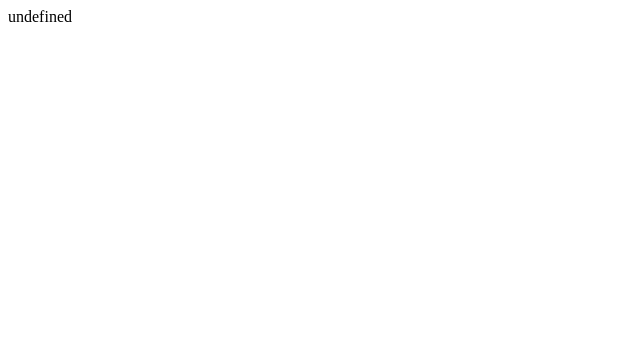
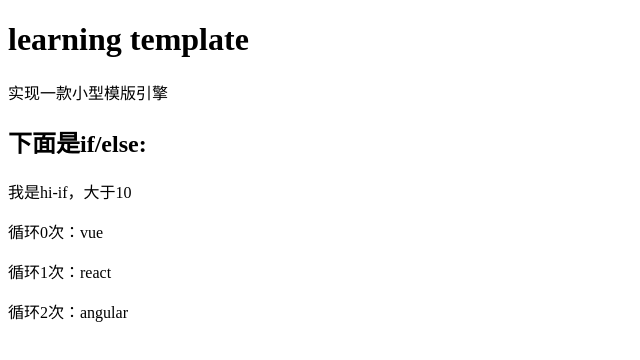
Before and after one commit to Wendydesigner/hi-template-engine, a website with bundled scripts: page index.html in a window 1280 px wide. Shown: the whole page, without its empty margins (0-640 px from the left). Built offline with nearby package versions, Linux system fonts and the light colour scheme.

Commit message:
finish test && engine

```diff
--- /dev/null
+++ b/engine.js
@@ -0,0 +1,74 @@
+
+class tpl {
+    constructor(config) {
+        this.signs = {
+            dataSign: ['{{', '}}'],
+            startSign: ['{%', '%}'],
+            endSign: ['{%/', '%}']
+        }
+        this.Filters = {
+            upper: str =>`${str}.toUpperCase()`,
+            lower: str => `${str}.toLowerCase()`
+        }
+        Object.keys(this.signs).forEach(key => {
+            this.signs[key].splice(1, 0, '(.+?)')
+            this.signs[key] = new RegExp(this.signs[key].join(''), 'g')
+        })
+    }
+    _filter(str) {
+        const arr = str.split('|').map(s=>s.trim());
+        const data = arr[0];
+        const filters = arr.slice(1);
+        const val = filters.reduce((total, item) => {
+            if (!this.Filters[item]) {
+                throw new Error(`没有${item}过滤器`)
+                return;
+            }
+            return this.Filters[item](total);
+        }, data);
+        return `'+(${val})+'`;
+    }
+    _syntax(str) {
+        const arr = str.trim().split(/\s+/)
+        let exp = str;
+        if (arr[0] === 'hi-if') {
+            // if (xx) {
+            exp = `if(${arr.slice(1).join(' ')}) {`
+        } else if (arr[0] === 'hi-else') {
+            // } else {
+            exp = `} else {`
+        } else if (arr[0] === 'hi-elif') {
+            // } else if (xx) {
+            exp = `} else if ( ${arr.slice(1).join(' ')} ) {`
+        } else if (arr[0] === 'each') {
+            // for (var index = 0, len = xx.length; index < len; index++) {
+            exp = `for (var index = 0, len = ${arr[1]}.length; index < len; index++) {var item = ${arr[1]}[index];`
+        }
+        return exp;
+    }
+    _compile(str, data) {
+        const tpl = str.replace(/[\r\n]/g, '').replace(this.signs.dataSign, (match, p)=> {
+            const filter = p.indexOf('|');
+            if(filter !== -1) {
+                const res = this._filter(p)
+                return res;
+            } else {
+                return `'+(${p})+'`;
+            };
+        }).replace( this.signs.endSign, () => {
+            return `'} tpl += '`;
+        }).replace(this.signs.startSign, (match, p) => {
+            const res = p.replace('&gt;', '>').replace('&lt;', '<');
+            const synRes = this._syntax(res);
+            return `'; `+ synRes + ` tpl += '`;
+        })
+        const func = new Function('data', `var tpl='${tpl}';  return tpl;`);
+        return func(data)
+    }
+    compile(str, data) {
+        try {
+           return this._compile(str, data);
+        }catch(e){}
+    }
+}
+module.exports =  tpl;
--- a/index.html
+++ b/index.html
@@ -18,18 +18,12 @@
             <p>我是hi-else，大于4小于10</p>
         {%/hi-if%}
 
+        {%each data.list as item%}
+            <p>循环{{index}}次：{{item}}</p>
+        {%/each%}
 
     </template>
-    <script type="module">
-        import tpl from './index.js';
-        const data = {
-            name: 'LEARNING template',
-            desc: '实现一款小型模版引擎',
-            num: 8,
-            list: ['vue', 'react', 'angular']
-        }
-        const text = document.getElementById('template').innerHTML;
-        document.getElementById('showResult').innerHTML = new tpl().compile(text,data);
+    <script src="./bundle.js">
     </script>
 
 </body>
--- a/index.js
+++ b/index.js
@@ -1,81 +1,10 @@
 
-class tpl {
-    constructor(config) {
-        this.signs = {
-            dataSign: ['{{', '}}'],
-            startSign: ['{%', '%}'],
-            endSign: ['{%/', '%}']
-        }
-        this.Filters = {
-            upper: str =>`${str}.toUpperCase()`,
-            lower: str => `${str}.toLowerCase()`
-        }
-        Object.keys(this.signs).forEach(key => {
-            this.signs[key].splice(1, 0, '(.+?)')
-            this.signs[key] = new RegExp(this.signs[key].join(''), 'g')
-        })
-    }
-    _filter(str) {
-        const arr = str.split('|').map(s=>s.trim());
-        const data = arr[0];
-        const filters = arr.slice(1);
-        const val = filters.reduce((total, item) => {
-            if (!this.Filters[item]) {
-                throw new Error(`没有${item}过滤器`)
-                return;
-            }
-            return this.Filters[item](total);
-        }, data);
-        return `'+(${val})+'`;
-    }
-    _syntax(str) {
-        const arr = str.trim().split(/\s+/)
-        let exp = str;
-        if (arr[0] === 'hi-if') {
-            // if (xx) {
-            exp = `if ( ${arr.slice(1).join(' ')} ) {`
-            console.log(exp);
-        } else if (arr[0] === 'hi-else') {
-            // } else {
-            exp = `} else {`
-        } else if (arr[0] === 'hi-elif') {
-            // } else if (xx) {
-            exp = `} else if ( ${arr.slice(1).join(' ')} ) {`
-        } else if (arr[0] === 'each') {
-            // for (var index = 0, len = xx.length; index < len; index++) {
-            exp = `for (var index = 0, len = ${arr[1]}.length; index < len; index++) {var item = ${arr[1]}[index]`
-        }
-        return exp;
-    }
-    _compile(str, data) {
-        const tpl = str.replace(/[\r\n]/g, '').replace(this.signs.dataSign, (match, p)=> {
-            const filter = p.indexOf('|');
-            if(filter !== -1) {
-                const res = this._filter(p)
-                return res;
-            } else {
-                return `'+(${p})+'`;
-            };
-        })
-        console.log(tpl);
-        tpl = tpl.replace(this.signs.startSign, (match, p) => {
-            const res = p.replace('&gt;', '>').replace('&lt;', '<');
-            console.log(res);
-            res = this._syntax(res);
-            console.log(res);
-            return `' `+ res + ` tpl += '`;
-        }).replace( this.signs.endSign, () => {
-            return '}';
-        })
-        console.log(tpl);
-        return new Function('data', `var tpl='${tpl}';  return tpl;`)(data)
-        // .replace(/\&\*\&(.*?)\&\*\&/g, (match, p) =>  String.fromCharCode(p));
-        return new Function('data', `var tpl='${tpl}';  return tpl;`)(data)
-    }
-    compile(str, data) {
-        try {
-           return this._compile(str, data);
-        }catch(e){}
-    }
+const tpl = require('./engine.js');
+const data = {
+    name: 'LEARNING template',
+    desc: '实现一款小型模版引擎',
+    num: 12,
+    list: ['vue', 'react', 'angular']
 }
-export default tpl;
+const text = document.getElementById('template').innerHTML;
+document.getElementById('showResult').innerHTML = new tpl().compile(text,data);
--- a/package.json
+++ b/package.json
@@ -4,6 +4,7 @@
   "description": "a tony template engine for javascript",
   "main": "index.js",
   "scripts": {
+    "dev": "browserify index.js -o bundle.js",
     "test": "jest"
   },
   "repository": {
```
Also changed, not shown: __tests__/filter.js (added, +15 -0 lines), __tests__/if.js (added, +11 -0 lines), 1 other file.
